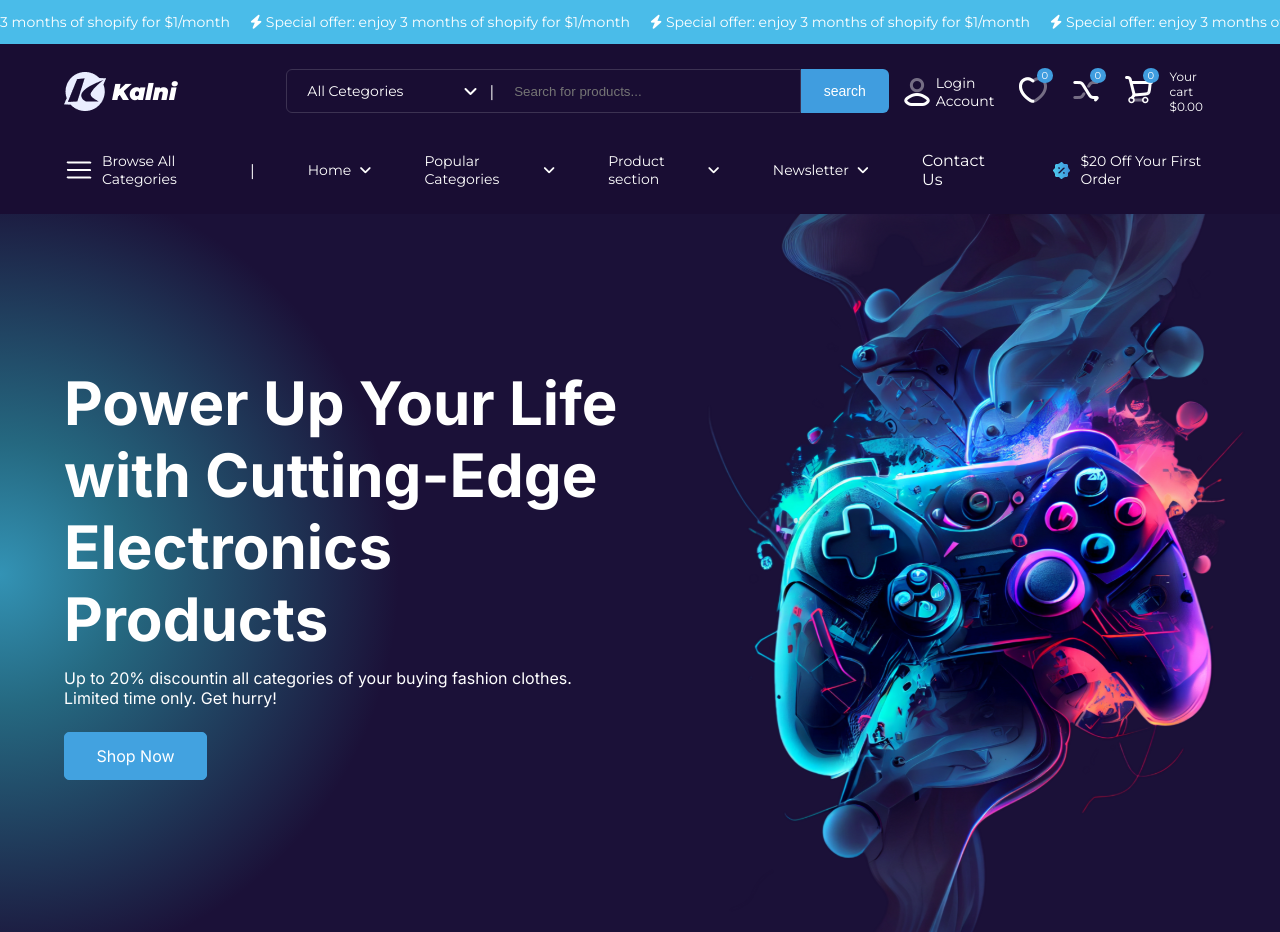
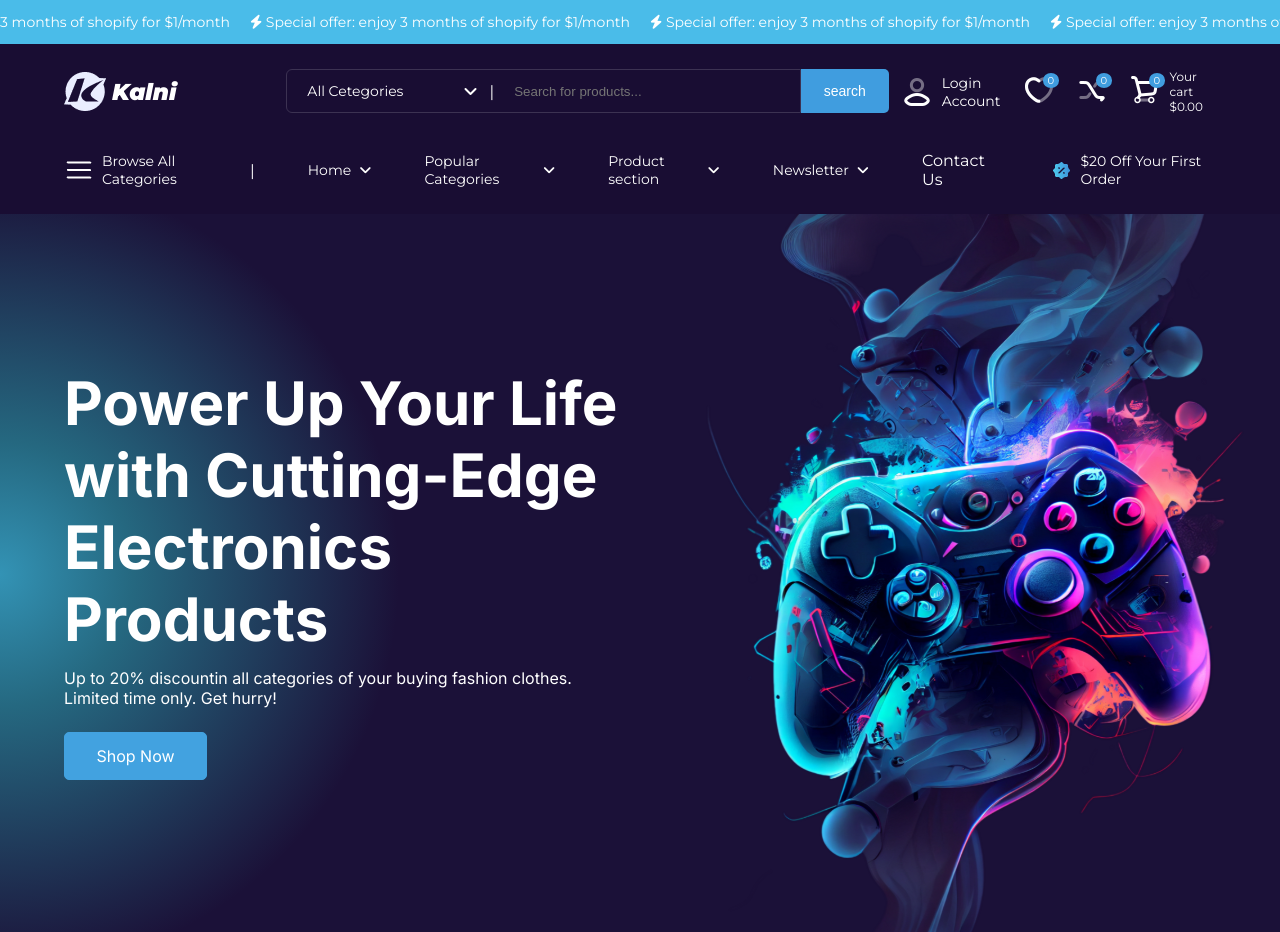
Before and after one commit to md-mohosin/kalni-designe, a website built with Vite: page index.html in a window 1280 px wide. Shown: the top 932 px of the page. Built offline with nearby package versions, Linux system fonts and the light colour scheme.

Commit message:
responsive

```diff
--- a/src/style.css
+++ b/src/style.css
@@ -129,8 +129,8 @@
   background-color: #409DDF;
   font-size: 14px;
   border: none;
-  border-top-right-radius: 6px;
-  border-bottom-right-radius: 6px;
+  border-top-right-radius: 5px;
+  border-bottom-right-radius: 5px;
   cursor: pointer;
   font-size: 14px;
   color: white;
@@ -146,7 +146,7 @@
 .dAccount {
   display: flex;
   align-items: center;
-  gap: 4px;
+  gap: 10px;
   cursor: pointer;
 }
 
@@ -159,7 +159,7 @@
 .d-cart-icon {
   display: flex;
   align-items: center;
-  gap: 16px;
+  gap: 10px;
   cursor: pointer;
 }
 
@@ -167,7 +167,7 @@
   position: absolute;
   background-color: #409DDF;
   left: 19px;
-  top: -7px;
+  top: -2px;
   padding: 1px 5px;
   border-radius: 50%;
   font-size: 10px;
@@ -679,7 +679,7 @@
 
 .gaming-image-container {
   display: flex;
-  gap: 30px;
+  gap: 20px;
   margin-top: 80px;
 }
 
@@ -804,7 +804,7 @@
 @media (min-width:1162px) {
   .banner-image {
     margin-left: auto;
-    transform: translateX(58px);
+    transform: translateX(57px);
   }
 }
 
```
